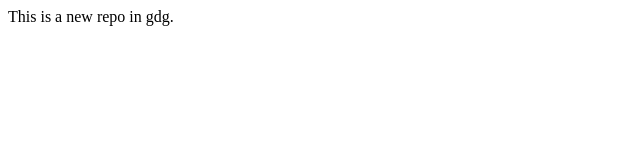
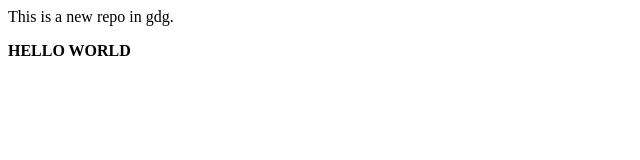
Before and after one commit to nikiita013/aparoksha-nikita, a plain HTML site: page index.html in a window 1280 px wide. Shown: the whole page, without its empty margins (0-640 px from the left). Drawn offline with Linux system fonts and the light colour scheme.

Commit message:
my commit msg

```diff
--- a/index.html
+++ b/index.html
@@ -5,5 +5,6 @@
 
 <body>
 <p>This is a new repo in gdg.</p>
+<b>HELLO WORLD</b>
 </body>
 </html>
```
